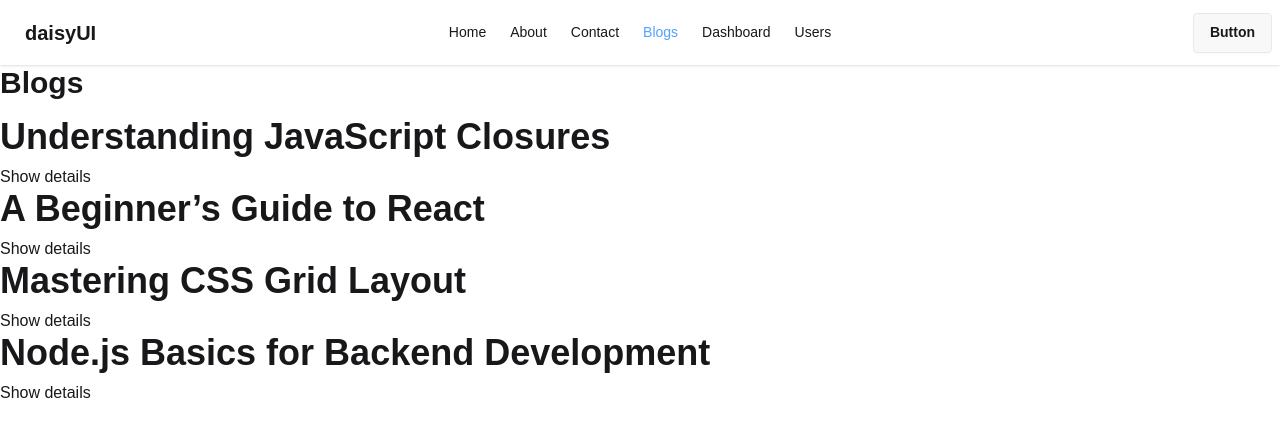
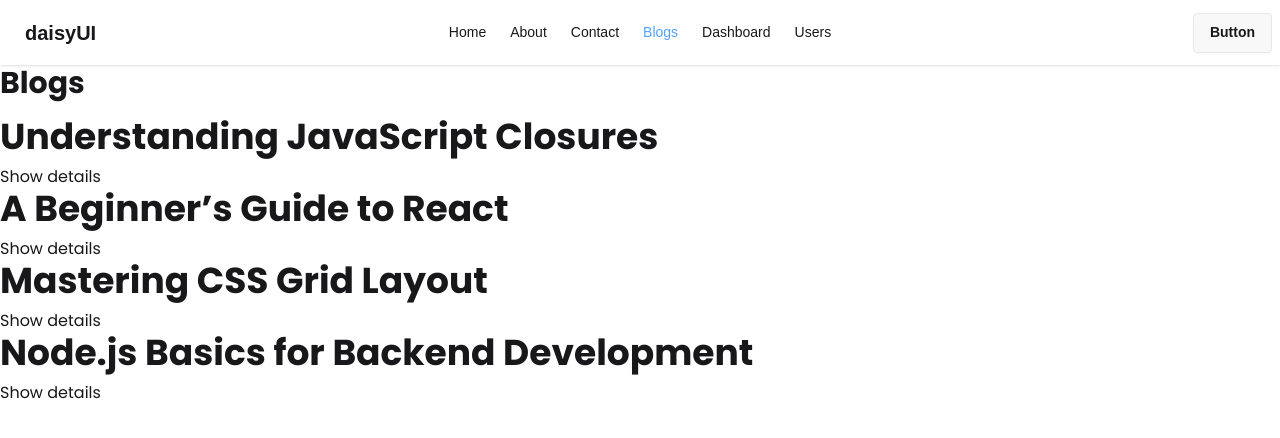
Before and after one commit to abutalha08/intro-to-next-js, a Next.js app: page /blogs in a window 1280 px wide. Shown: the top 438 px of the page. Built offline with nearby package versions, Linux system fonts and the light colour scheme.

Commit message:
Apply Google Font

```diff
--- a/src/app/blogs/page.jsx
+++ b/src/app/blogs/page.jsx
@@ -1,16 +1,16 @@
 import Link from "next/link";
 
-// import { Roboto, Poppins } from 'next/font/google'
+import { Roboto, Poppins } from 'next/font/google'
 
-// const roboto = Roboto({
-//   weight: '400',
-//   subsets: ['latin'],
-// })
+const roboto = Roboto({
+  weight: '400',
+  subsets: ['latin'],
+})
 
-// const poppins = Poppins({
-//   weight: [ '400', '700' ],
-//   subsets: ['latin'],
-// })
+const poppins = Poppins({
+  weight: [ '400', '700' ],
+  subsets: ['latin'],
+})
 
 
 const BlogsPage = () => {
@@ -49,10 +49,9 @@ const BlogsPage = () => {
             content: "Node.js allows you to run JavaScript on the server side, making it a great choice for building scalable backend applications."
         }
     ];
-// className={poppins.className}
 
     return (
-        <div >
+        <div div className={poppins.className} >
             <h2 className="text-3xl font-bold mb-4">Blogs</h2>
 
             {blogs.map(blog => <div key={blog.id}>
```
